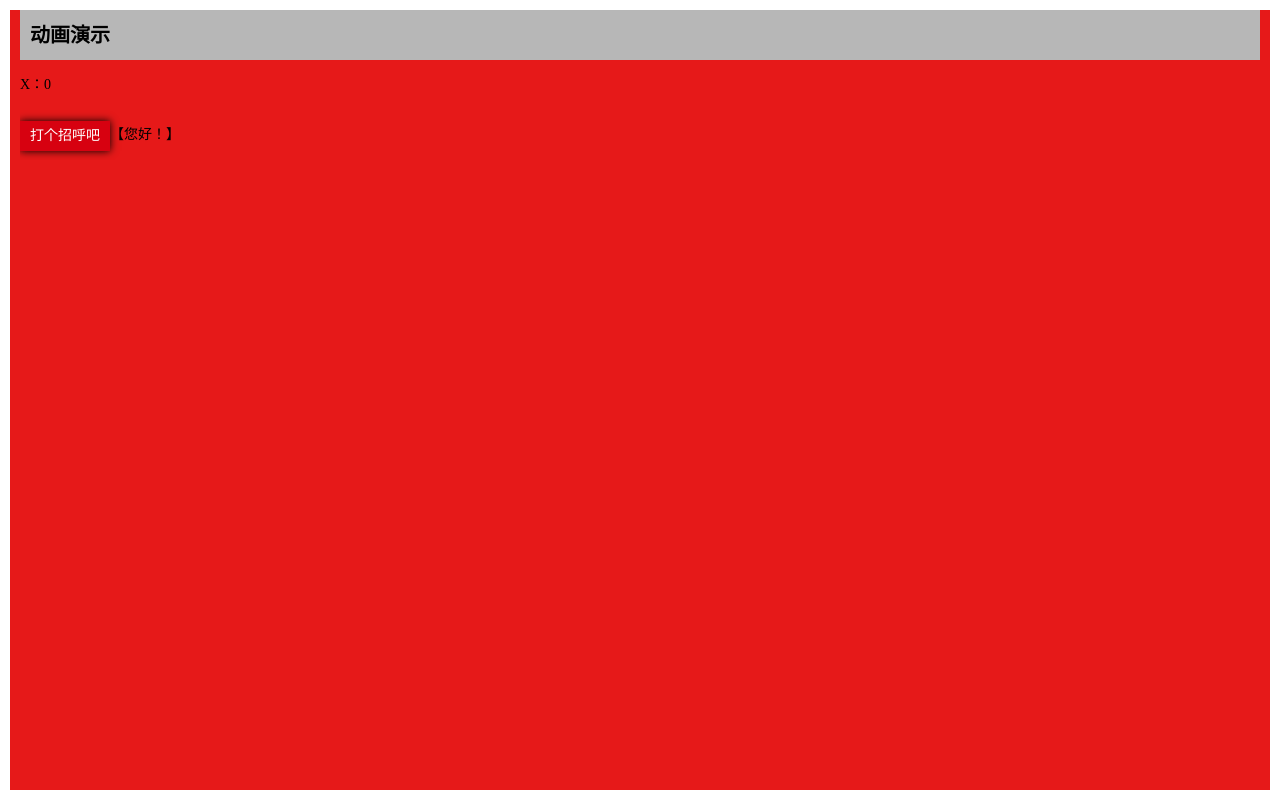
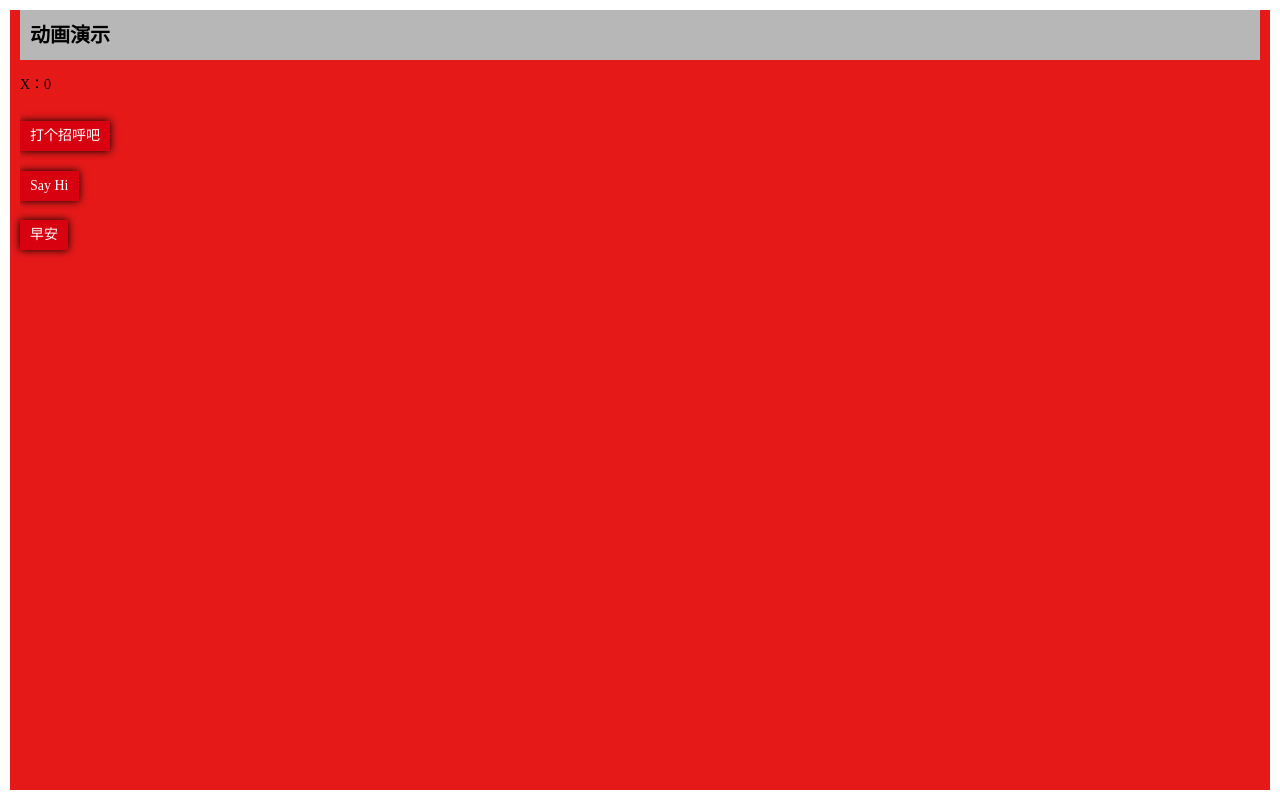
Before and after one commit to guojs-github/vue-ex, a Vue app: page /Animation in a window 1280 px wide. Built offline with nearby package versions, Linux system fonts and the light colour scheme.

Commit message:
完善动画示例

```diff
--- a/src/components/Animation/Animation.less
+++ b/src/components/Animation/Animation.less
@@ -4,6 +4,11 @@
 .animation {
 	height: calc(100vh - 20px);
 
+	.row-demo {
+		margin-top: 10px;
+	}
+
+	/* 动画1 */
 	.fade-enter-active,
 	.fade-leave-active {
 		transition: opacity 0.5s ease;
@@ -13,4 +18,53 @@
 	.fade-leave-to {
 		opacity: 0;
 	}
+
+	/* 动画2 */
+	.slide-fade-enter-active {
+		transition: all 0.3s ease-out;
+	}
+
+	.slide-fade-leave-active {
+		transition: all 0.8s cubic-bezier(1, 0.5, 0.8, 1);
+	}
+
+	.slide-fade-enter-from,
+	.slide-fade-leave-to {
+		transform: translateX(20px);
+		opacity: 0;
+	}
+
+
+	/* 动画3 */
+	.bounce-enter-active {
+		animation: bounce-in 0.5s;
+	}
+
+	.bounce-leave-active {
+		animation: bounce-in 0.5s reverse;
+	}
+
+	@keyframes bounce-in {
+		0% {
+			transform: scale(0);
+		}
+		50% {
+			transform: scale(1.25);
+		}
+		100% {
+			transform: scale(1);
+		}
+	}
+
+	@-webkit-keyframes bounce-in {
+		0% {
+			transform: scale(0);
+		}
+		50% {
+			transform: scale(1.25);
+		}
+		100% {
+			transform: scale(1);
+		}
+	}
 }
--- a/src/components/Animation/Animation.vue
+++ b/src/components/Animation/Animation.vue
@@ -20,6 +20,24 @@
 				<span v-if='show'>【您好！】</span>
 			</transition>
 		</div>
+
+		<div class='-row functions'>
+			<div class='-inline -ef-click -light-red -red-button test-transition' @click='show1=!show1'>
+				Say Hi
+			</div>
+			<transition name='slide-fade'>
+				<span v-if='show1'>【Hello！】</span>
+			</transition>
+		</div>
+
+		<div class='row-demo'>
+			<div class='-inline -ef-click -light-red -red-button test-transition' @click='show2=!show2'>
+				早安
+			</div>
+			<transition name='bounce'>
+				<p v-if='show2'>【早安！】</p>
+			</transition>
+		</div>
 	</div>
 </template>
 
@@ -33,7 +51,9 @@ export default {
 	data() {
 		return {
 			x: 0,
-			show: true
+			show: false,
+			show1: false,
+			show2: false
 		};
 	},
 
@@ -47,6 +67,6 @@ export default {
 };
 </script>
 
-<style scoped src='./Animation.less' lang='less'/>
+<style src='./Animation.less' lang='less'/>
 <style scoped>
 </style>
```
